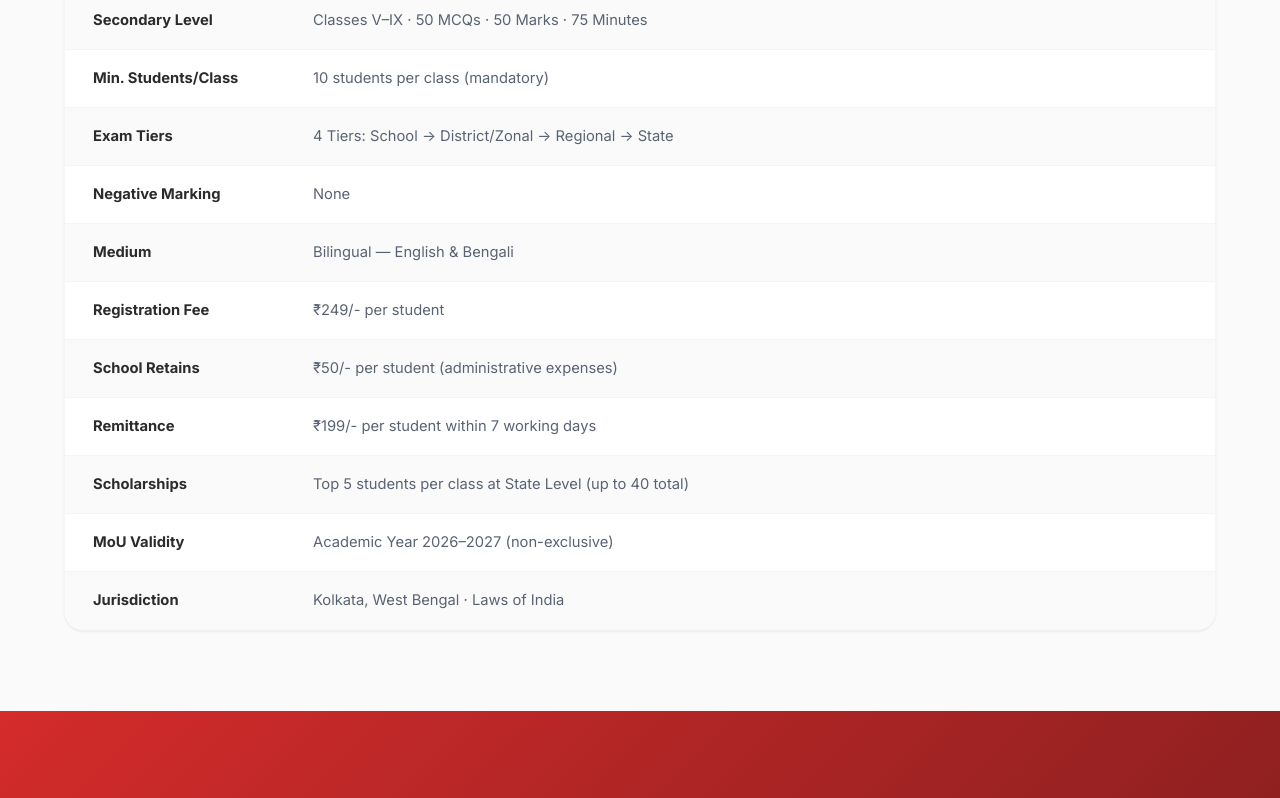
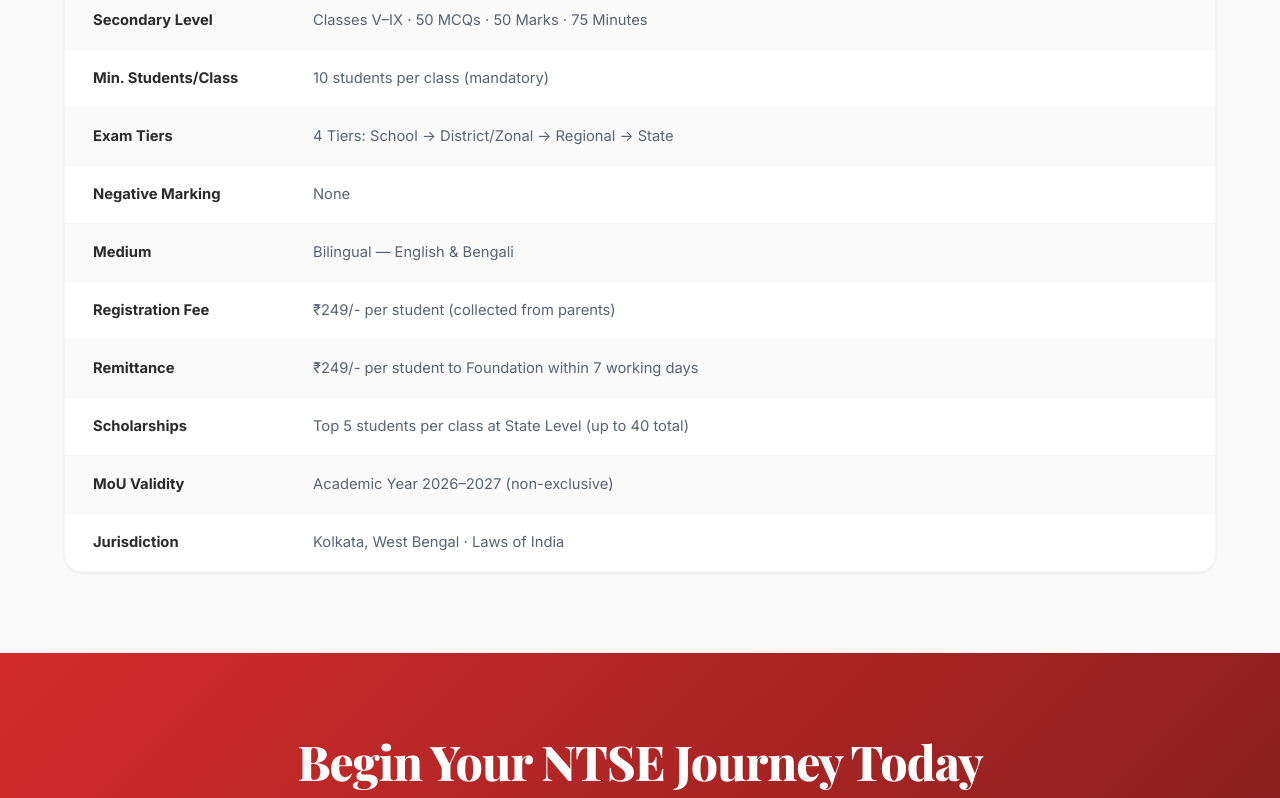
Before and after one commit to MASUMNEXZEN/nexzen-foundation, a Next.js app: page /ntse in a window 1280 px wide. Shown: the part 6030-6828 px from the top of the page. Built offline with nearby package versions, Linux system fonts and the light colour scheme; a web font is replaced by a local one.

Commit message:
fix: remove Rs.50 school retention from NTSE page — cleaner messaging

```diff
--- a/src/app/ntse/page.js
+++ b/src/app/ntse/page.js
@@ -23,7 +23,7 @@
 ];
 
 const SCHOOL_BENEFITS = [
-  { icon: <Shield size={22} color="#059669"/>, title: 'Zero Financial Risk', desc: 'Your school retains Rs.50 per student registered. No investment, no risk — only upside.' },
+  { icon: <Shield size={22} color="#059669"/>, title: 'Zero Financial Risk', desc: 'No upfront investment from your school. The Foundation manages all financial arrangements directly.' },
   { icon: <Trophy size={22} color="#D42B2B"/>,  title: 'School Prestige',    desc: 'Merit lists, medals, and state-level recognition put your institution on the academic map.' },
   { icon: <FileText size={22} color="#6366F1"/>,title: 'Full Support',       desc: 'Question papers, evaluation, results, certificates, and scholarships — all managed by us.' },
   { icon: <Award size={22} color="#F97316"/>,   title: 'Student Recognition',desc: 'Every participant receives a certificate. Toppers receive medals and cash scholarships.' },
@@ -36,7 +36,7 @@
   { n: '02', action: 'Sign the MoU', detail: 'The Principal or authorised representative signs the formal academic partnership agreement with Nexzen Foundation.' },
   { n: '03', action: 'Designate a Nodal Teacher', detail: 'Appoint a Single Point of Contact (SPOC) for all NTSE coordination — registration, logistics, and communication.' },
   { n: '04', action: 'Register Students', detail: 'Register eligible students from Classes II to IX. Ensure accuracy of all student data before the deadline.' },
-  { n: '05', action: 'Collect & Remit Fees', detail: 'Collect ₹249/- per student. Retain your ₹50 administrative share. Remit ₹199/- per student within 7 working days.' },
+  { n: '05', action: 'Collect & Remit Fees', detail: 'Collect ₹249/- per student from parents and remit the full amount to the Foundation within 7 working days of the registration deadline.' },
   { n: '06', action: 'Obtain Parental Consent', detail: 'Collect written parental/guardian consent for all participating students before the examination date.' },
   { n: '07', action: 'Conduct the Examination', detail: 'Receive question papers from the Foundation. Conduct the examination at school premises as per guidelines.' },
   { n: '08', action: 'Hand Over Materials', detail: 'Securely hand over all answer sheets and unused materials to the Foundation\'s authorised representative.' },
@@ -54,7 +54,7 @@
 ];
 
 const SCHOOL_FAQS = [
-  { q: 'Does our school need to pay anything?', a: 'No. There is zero financial risk. The school collects ₹249 per student and retains ₹50 as administrative expenses. Only ₹199 per student is remitted to the Foundation.' },
+  { q: 'Does our school need to pay anything?', a: 'No. There is absolutely zero financial risk to your school. The registration fee of ₹249 per student is collected from parents and remitted directly to the Foundation. Your school bears no cost whatsoever.' },
   { q: 'What is the minimum number of students required?', a: 'A minimum of 10 students per class is mandatory for a class to be included in the examination.' },
   { q: "Will this affect our school's existing affiliations?", a: 'Not at all. The MoU is non-exclusive. Your school may retain all existing affiliations, partnerships, and board registrations.' },
   { q: 'Who manages the examination?', a: 'The Foundation manages everything — question papers, evaluation, results, certificates, medals, and scholarship disbursement. The school only needs to conduct the Tier 1 (School Level) examination at its premises.' },
@@ -436,8 +436,7 @@
                 <div style={{ display:'grid', gridTemplateColumns:'repeat(auto-fit,minmax(200px,1fr))', gap:'1.25rem' }}>
                   {[
                     { label:'Registration Fee', value:'₹249/- per student', sub:'Collected from parents', color:'rgba(255,255,255,0.8)' },
-                    { label:'School Retains',   value:'₹50/- per student', sub:'Your administrative share', color:'#34D399' },
-                    { label:'Remit to Foundation', value:'₹199/- per student', sub:'Within 7 working days', color:'#FF6B6B' },
+                    { label:'Remit to Foundation', value:'₹249/- per student', sub:'Full amount, within 7 working days', color:'#34D399' },
                   ].map(f => (
                     <div key={f.label} style={{ background:'rgba(255,255,255,0.05)', border:'1px solid rgba(255,255,255,0.1)', borderRadius:'var(--radius-md)', padding:'1.25rem', textAlign:'center' }}>
                       <div style={{ fontSize:'0.78rem', color:'rgba(255,255,255,0.4)', textTransform:'uppercase', letterSpacing:'0.5px', marginBottom:'0.5rem' }}>{f.label}</div>
@@ -522,9 +521,8 @@
               { topic:'Exam Tiers',        detail:'4 Tiers: School → District/Zonal → Regional → State' },
               { topic:'Negative Marking',  detail:'None' },
               { topic:'Medium',            detail:'Bilingual — English & Bengali' },
-              { topic:'Registration Fee',  detail:'₹249/- per student' },
-              { topic:'School Retains',    detail:'₹50/- per student (administrative expenses)' },
-              { topic:'Remittance',        detail:'₹199/- per student within 7 working days' },
+              { topic:'Registration Fee',  detail:'₹249/- per student (collected from parents)' },
+              { topic:'Remittance',        detail:'₹249/- per student to Foundation within 7 working days' },
               { topic:'Scholarships',      detail:'Top 5 students per class at State Level (up to 40 total)' },
               { topic:'MoU Validity',      detail:'Academic Year 2026–2027 (non-exclusive)' },
               { topic:'Jurisdiction',      detail:'Kolkata, West Bengal · Laws of India' },
```
